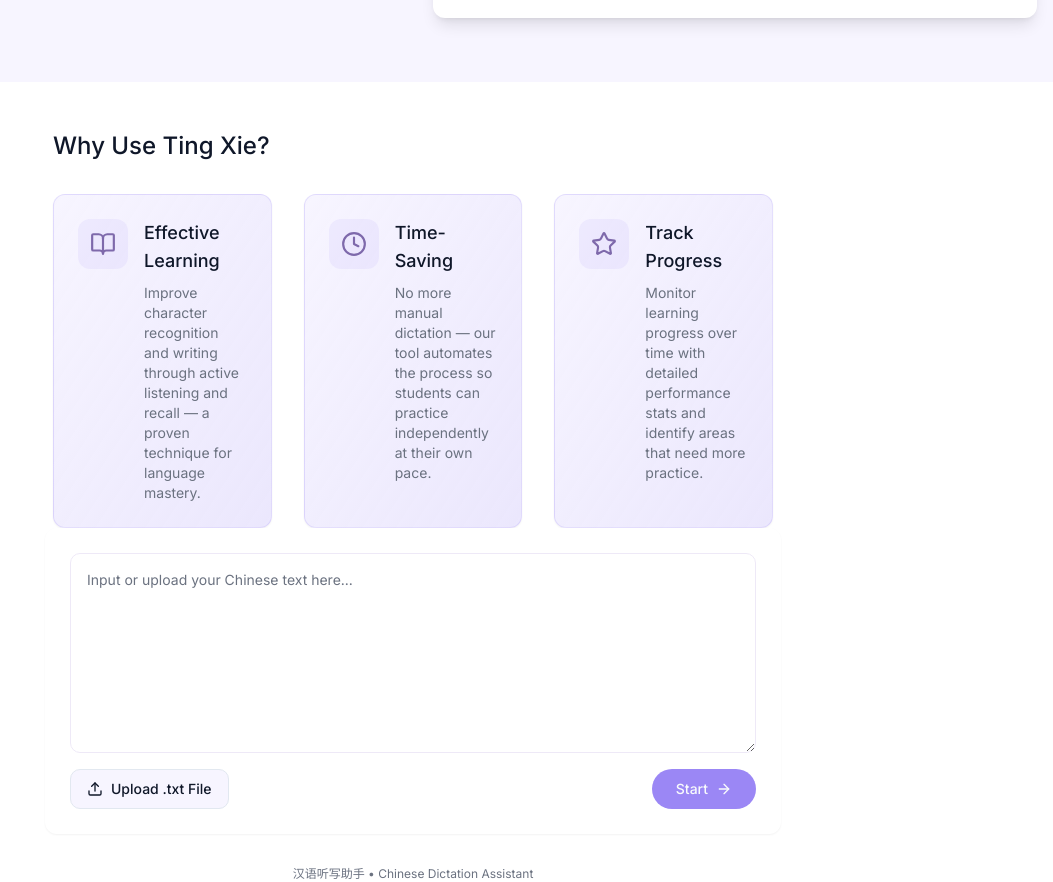
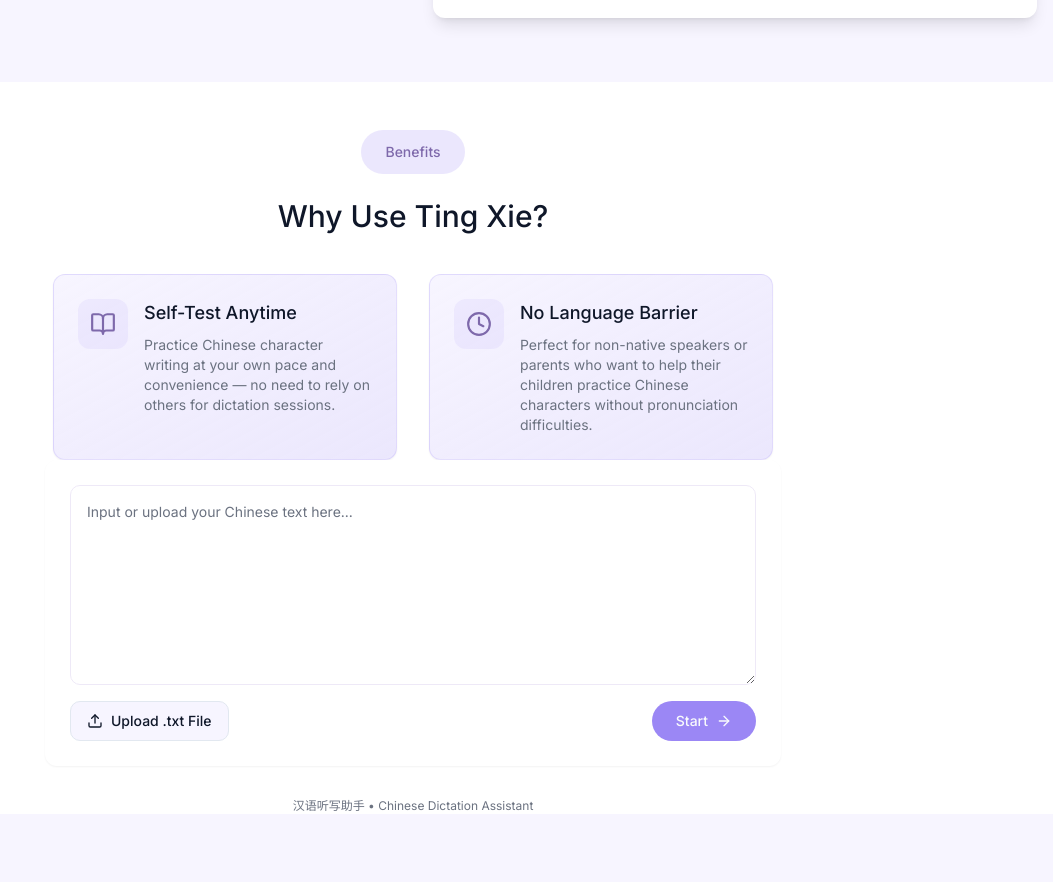
Before and after one commit to huipingdesigns/dicta-audio-fab-38, a React (Vite) app: page / in a window 1280 px wide. Shown: the part 1600-2482 px from the top of the page, without its empty margins (227-1280 px from the left). After the commit the page ends 2414 px from the top, so only its background shows below. Built offline with nearby package versions, Linux system fonts and the light colour scheme.

Commit message:
feat: Update "Why Use Ting Xie" section
- Added a tag above the title.
- Changed content of the section.
- Updated "Effective Learning" to "Self-Test Anytime".
- Updated "Time-Saving" to "No Language Barrier".
- Removed "Track Progress".

```diff
--- a/src/components/Header.tsx
+++ b/src/components/Header.tsx
@@ -1,8 +1,7 @@
-
 import { motion } from "framer-motion";
 import { Link } from "react-router-dom";
 import { Button } from "@/components/ui/button";
-import { Upload, Share, Play, BookOpen, Clock, Star } from "lucide-react";
+import { Upload, Share, Play, BookOpen, Clock } from "lucide-react";
 
 const Header = () => {
   return (
@@ -252,9 +251,17 @@ const Header = () => {
         animate={{ opacity: 1, y: 0 }}
         transition={{ delay: 0.8, duration: 0.5 }}
       >
-        <h2 className="text-2xl font-medium text-foreground mb-8">Why Use Ting Xie?</h2>
+        <div className="flex flex-col items-center text-center">
+          <span className="inline-block px-6 py-3 bg-purple/20 rounded-full text-sm font-medium text-purple-dark mb-6">
+            Benefits
+          </span>
 
-        <div className="grid grid-cols-1 lg:grid-cols-3 gap-8">
+          <h2 className="text-3xl font-medium mb-10">
+            Why Use Ting Xie?
+          </h2>
+        </div>
+
+        <div className="grid grid-cols-1 lg:grid-cols-2 gap-8">
           <motion.div
             className="bg-gradient-to-br from-purple-light/30 to-purple/20 backdrop-blur-sm p-6 rounded-xl border border-purple/20 shadow-sm hover:shadow-md transition-all"
             whileHover={{ y: -5, transition: { duration: 0.2 } }}
@@ -264,8 +271,8 @@ const Header = () => {
                 <BookOpen size={26} />
               </div>
               <div className="text-left">
-                <h3 className="font-medium text-lg mb-2">Effective Learning</h3>
-                <p className="text-sm text-muted-foreground">Improve character recognition and writing through active listening and recall — a proven technique for language mastery.</p>
+                <h3 className="font-medium text-lg mb-2">Self-Test Anytime</h3>
+                <p className="text-sm text-muted-foreground">Practice Chinese character writing at your own pace and convenience — no need to rely on others for dictation sessions.</p>
               </div>
             </div>
           </motion.div>
@@ -279,23 +286,8 @@ const Header = () => {
                 <Clock size={26} />
               </div>
               <div className="text-left">
-                <h3 className="font-medium text-lg mb-2">Time-Saving</h3>
-                <p className="text-sm text-muted-foreground">No more manual dictation — our tool automates the process so students can practice independently at their own pace.</p>
-              </div>
-            </div>
-          </motion.div>
-
-          <motion.div
-            className="bg-gradient-to-br from-purple-light/30 to-purple/20 backdrop-blur-sm p-6 rounded-xl border border-purple/20 shadow-sm hover:shadow-md transition-all"
-            whileHover={{ y: -5, transition: { duration: 0.2 } }}
-          >
-            <div className="flex items-start gap-4">
-              <div className="shrink-0 bg-purple/10 rounded-lg p-3 text-purple-dark">
-                <Star size={26} />
-              </div>
-              <div className="text-left">
-                <h3 className="font-medium text-lg mb-2">Track Progress</h3>
-                <p className="text-sm text-muted-foreground">Monitor learning progress over time with detailed performance stats and identify areas that need more practice.</p>
+                <h3 className="font-medium text-lg mb-2">No Language Barrier</h3>
+                <p className="text-sm text-muted-foreground">Perfect for non-native speakers or parents who want to help their children practice Chinese characters without pronunciation difficulties.</p>
               </div>
             </div>
           </motion.div>
```
